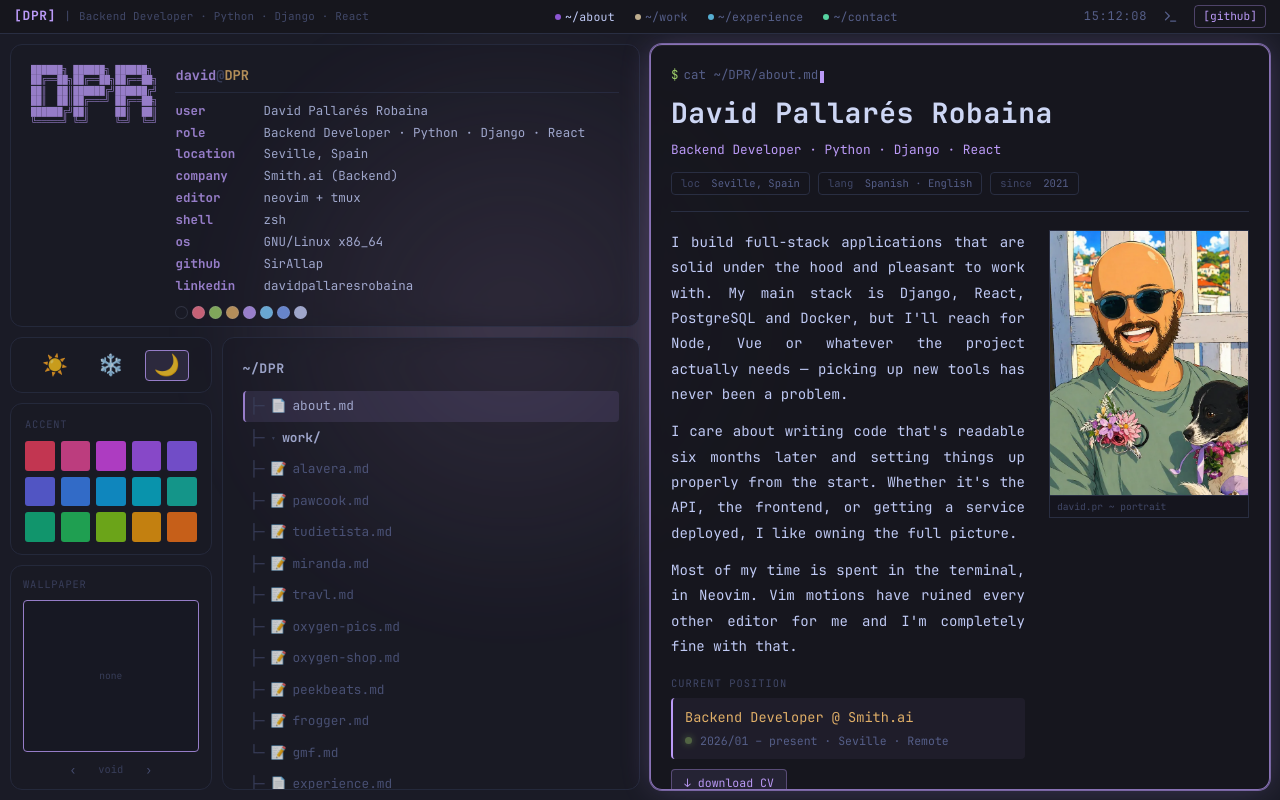
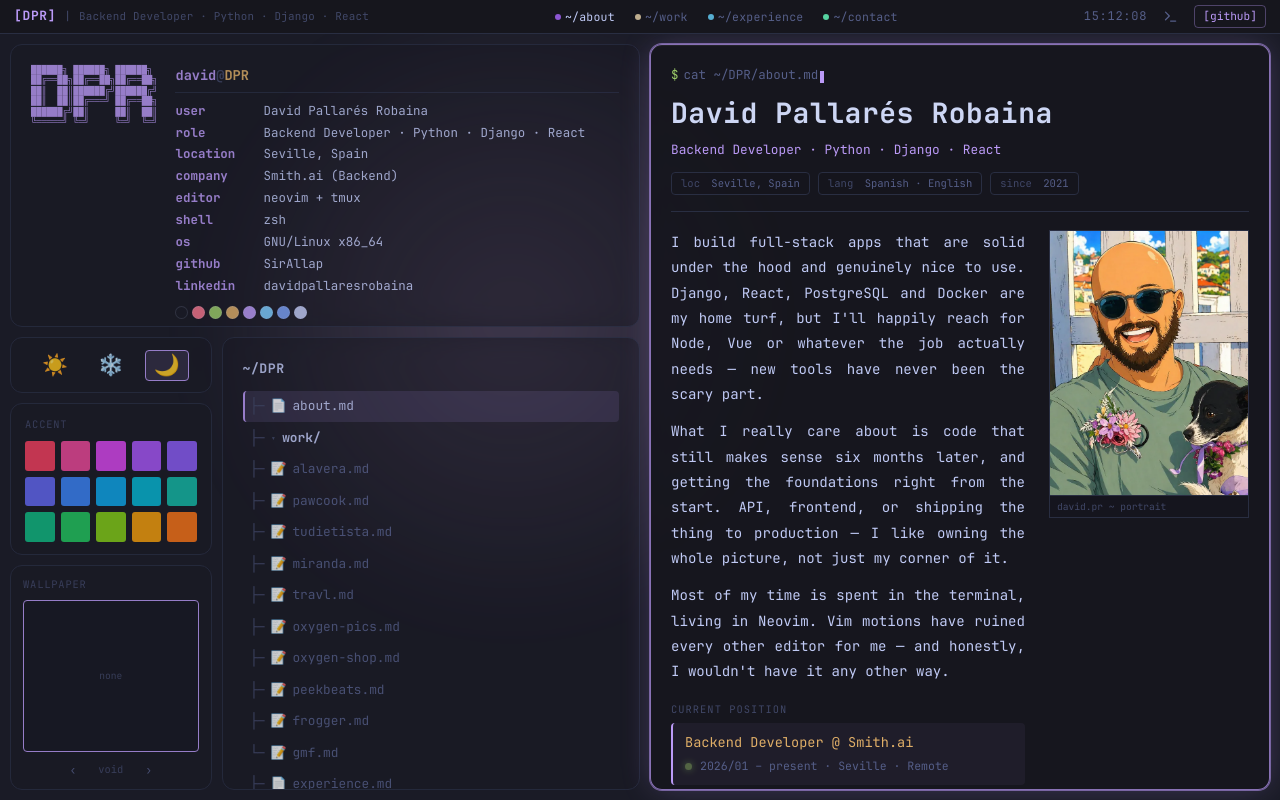
Before and after one commit to SirAllap/pjdpr, a React (Vite) app: page / in a window 1280 px wide. Built offline with nearby package versions, Linux system fonts and the light colour scheme.

Commit message:
Polish About bio — tighter, warmer, more personal voice

```diff
--- a/src/data/portfolio.ts
+++ b/src/data/portfolio.ts
@@ -81,9 +81,9 @@ export const personal = {
     { name: 'English', level: 'Professional working' },
   ],
   bio: [
-    "I build full-stack applications that are solid under the hood and pleasant to work with. My main stack is Django, React, PostgreSQL and Docker, but I'll reach for Node, Vue or whatever the project actually needs — picking up new tools has never been a problem.",
-    "I care about writing code that's readable six months later and setting things up properly from the start. Whether it's the API, the frontend, or getting a service deployed, I like owning the full picture.",
-    "Most of my time is spent in the terminal, in Neovim. Vim motions have ruined every other editor for me and I'm completely fine with that.",
+    "I build full-stack apps that are solid under the hood and genuinely nice to use. Django, React, PostgreSQL and Docker are my home turf, but I'll happily reach for Node, Vue or whatever the job actually needs — new tools have never been the scary part.",
+    "What I really care about is code that still makes sense six months later, and getting the foundations right from the start. API, frontend, or shipping the thing to production — I like owning the whole picture, not just my corner of it.",
+    "Most of my time is spent in the terminal, living in Neovim. Vim motions have ruined every other editor for me — and honestly, I wouldn't have it any other way.",
   ],
   contact: {
     email: 'serallapdivad@gmail.com',
```
